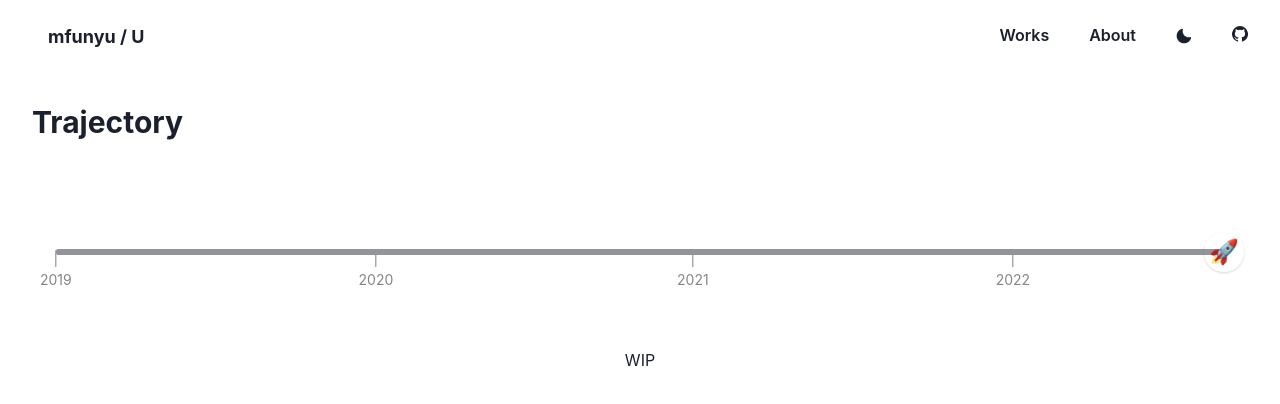
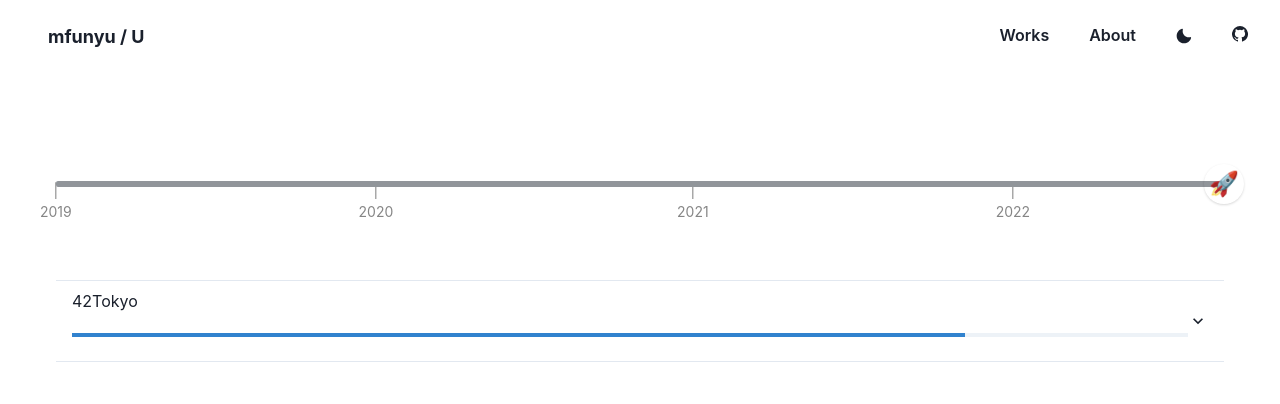
Before and after one commit to mfunyu/mfunyu.github.io, a Next.js app: page /about in a window 1280 px wide. Shown: the top 404 px of the page. Built offline with nearby package versions, Linux system fonts and the light colour scheme.

Commit message:
Add: history

```diff
--- /dev/null
+++ b/src/components/history.tsx
@@ -0,0 +1,48 @@
+import {
+  Accordion,
+  AccordionButton,
+  AccordionIcon,
+  AccordionItem,
+  AccordionPanel,
+  Box,
+  Progress,
+  Stack,
+} from '@chakra-ui/react'
+
+const HistoryItem = () => {
+  return (
+    <AccordionItem>
+      <h2>
+        <AccordionButton>
+          <Box flex="1" textAlign="left">
+            <Stack spacing={5}>
+              <Box flex="1" textAlign="left">
+                42Tokyo
+              </Box>
+              <Box pb={4} flex="1" textAlign="left">
+                <Progress size="xs" value={80} isAnimated />
+              </Box>
+            </Stack>
+          </Box>
+          <AccordionIcon />
+        </AccordionButton>
+      </h2>
+      <AccordionPanel pb={4}>
+        Lorem ipsum dolor sit amet, consectetur adipiscing elit, sed do eiusmod
+        tempor incididunt ut labore et dolore magna aliqua. Ut enim ad minim
+        veniam, quis nostrud exercitation ullamco laboris nisi ut aliquip ex ea
+        commodo consequat.
+      </AccordionPanel>
+    </AccordionItem>
+  )
+}
+
+const History = () => {
+  return (
+    <Accordion allowToggle>
+      <HistoryItem />
+    </Accordion>
+  )
+}
+
+export default History
--- a/src/pages/about/index.tsx
+++ b/src/pages/about/index.tsx
@@ -1,4 +1,5 @@
 import { Box, Center, Flex, Heading } from '@chakra-ui/react'
+import History from '../../components/history'
 import Layout from '../../components/layout'
 import Timeline from '../../components/timeline'
 
@@ -7,9 +8,6 @@
     <Layout>
       <Flex>
         <Box w="100%" p={4}>
-          <Heading as="h2" size="lg" p={4}>
-            Trajectory
-          </Heading>
           <Flex px={10} py={8} w="100%">
             <Box flex="1">
               <Center>
@@ -17,8 +15,8 @@
               </Center>
             </Box>
           </Flex>
-          <Box flex="1">
-            <Center>WIP</Center>
+          <Box px={10} flex="1">
+            <History />
           </Box>
         </Box>
       </Flex>
```
